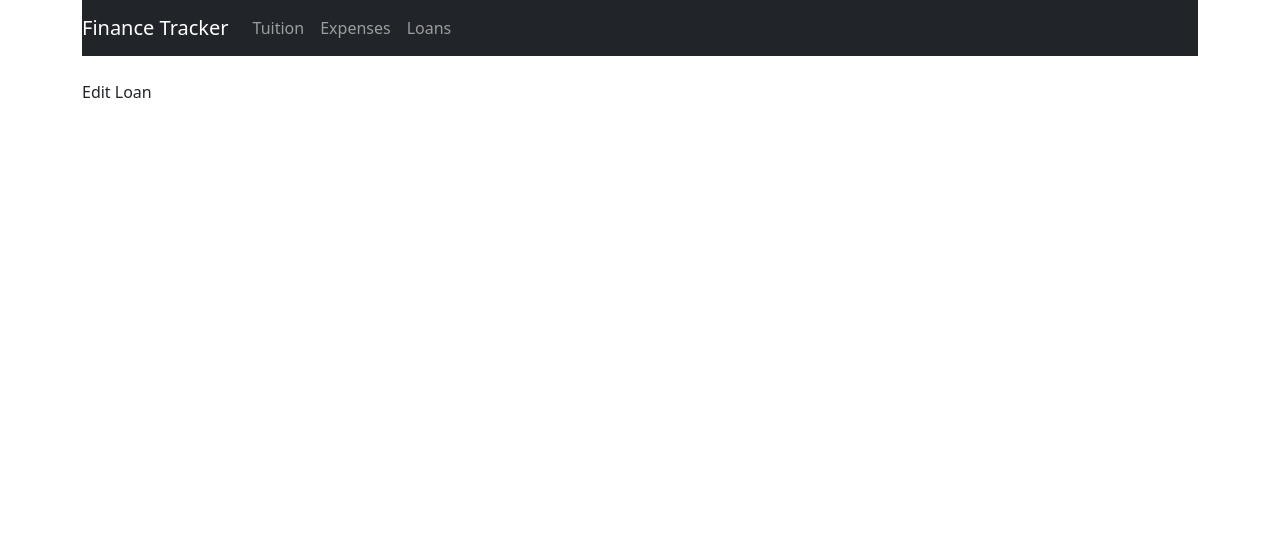
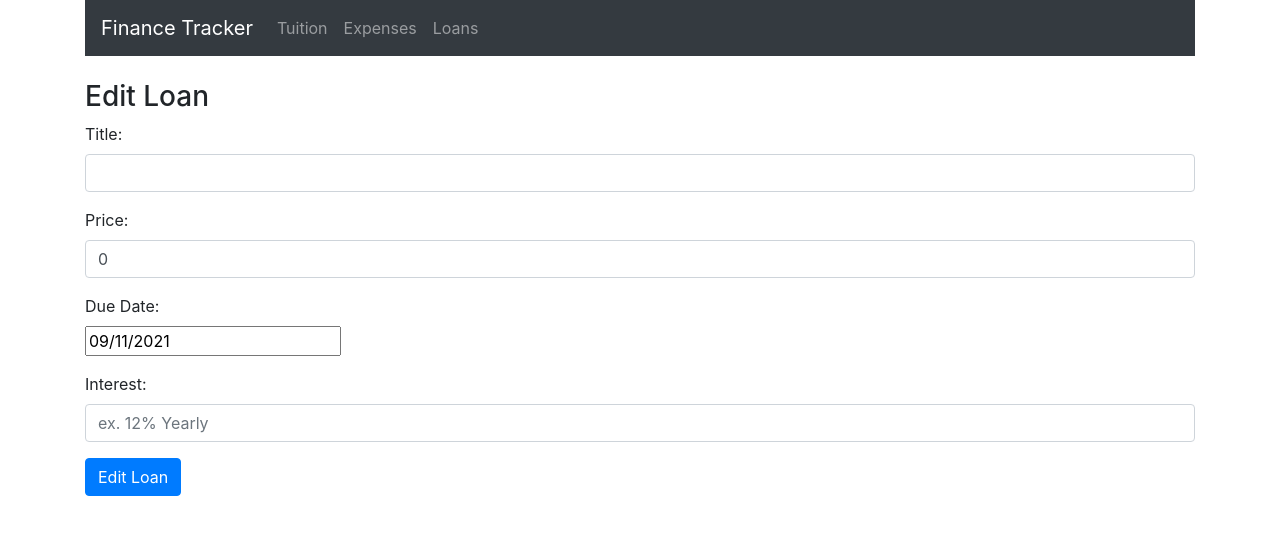
Before and after one commit to zuhayr-syed/Finance-Tracker, a React (Create React App) app: page /loans/edit/1 in a window 1280 px wide. Shown: the top 534 px of the page. Built offline with nearby package versions, Linux system fonts and the light colour scheme; no server answers.

Commit message:
completed the loans list page and loan edit page

```diff
--- a/src/components/create-loan.component.js
+++ b/src/components/create-loan.component.js
@@ -3,7 +3,7 @@ import axios from 'axios';
 import DatePicker from 'react-datepicker'; //import datepicker
 import "react-datepicker/dist/react-datepicker.css"; //import datepicker styling
 
-export default class CreateExpense extends Component {
+export default class CreateLoans extends Component {
     constructor(props){
         super(props);
 
@@ -115,7 +115,7 @@ export default class CreateExpense extends Component {
                     <div className="form-group">
                         <input
                         type="submit"
-                        value="Add Expense"
+                        value="Add Loan"
                         className="btn btn-primary" />
                     </div>
                 </form>
--- a/src/components/edit-loan.component.js
+++ b/src/components/edit-loan.component.js
@@ -1,11 +1,140 @@
 import React, { Component } from 'react';
+import axios from 'axios';
+import DatePicker from 'react-datepicker'; //import datepicker
+import "react-datepicker/dist/react-datepicker.css"; //import datepicker styling
 
-export default class EditLoan extends Component {
+export default class EditLoans extends Component {
+    constructor(props){
+        super(props);
+
+        //bindings
+        this.onChangeTitle = this.onChangeTitle.bind(this);
+        this.onChangePrice = this.onChangePrice.bind(this);
+        this.onChangeDuedate = this.onChangeDuedate.bind(this);
+        this.onChangeInterest = this.onChangeInterest.bind(this);
+        this.onSubmit = this.onSubmit.bind(this);
+
+        this.state = {
+            title: '',
+            price: 0,
+            duedate: new Date(),
+            interest: ''
+        }
+    }
+
+    componentDidMount(){
+        axios.get('http://localhost:5000/loans/'+this.props.match.params.id)
+            .then(response => {
+                this.setState({
+                    title: response.data.title,
+                    price: response.data.price,
+                    duedate: new Date(response.data.duedate),
+                    interest: response.data.interest
+                })
+            })
+            .catch(function (error){
+                console.log(error);
+            })
+    }
+
+    //change values
+    onChangeTitle(e) {
+        this.setState({
+            title: e.target.value
+        })
+    }
+    onChangePrice(e) {
+        this.setState({
+            price: e.target.value
+        })
+    }
+    onChangeDuedate(date) {
+        this.setState({
+            duedate: date
+        })
+    }
+    onChangeInterest(e) {
+        this.setState({
+            interest: e.target.value
+        })
+    }
+
+    onSubmit(e) {
+        e.preventDefault(); //prevents default behaviour
+
+        const loan = {
+            title: this.state.title,
+            price: this.state.price,
+            duedate: this.state.duedate,
+            interest: this.state.interest
+        }
+        console.log(loan);
+
+        axios.post('http://localhost:5000/loans/update/'+this.props.match.params.id, loan) //send data to mongodb
+            .then((res) => {
+                console.log(res.data)
+            }).catch((error) => {
+                console.log(error)
+            });
+
+        window.location = "/loans" //take user back to list
+    }
+
+
     render () {
         return (
             <div>
-                <p>Edit Loan</p>
+                <head>
+                    <link rel="stylesheet" href="https://stackpath.bootstrapcdn.com/bootstrap/4.3.1/css/bootstrap.min.css" integrity="sha384-ggOyR0iXCbMQv3Xipma34MD+dH/1fQ784/j6cY/iJTQUOhcWr7x9JvoRxT2MZw1T" crossorigin="anonymous"></link>
+                </head>
+                <h3>Edit Loan</h3>
+                <form onSubmit={this.onSubmit}>
+                    <div className="form-group">
+                        <label>Title: </label>
+                        <input type="text"
+                        required
+                        className="form-control"
+                        value={this.state.title}
+                        onChange={this.onChangeTitle}
+                        />
+                    </div>
+                    <div className="form-group">
+                        <label>Price: </label>
+                        <input type="text"
+                        required
+                        className="form-control"
+                        value={this.state.price}
+                        onChange={this.onChangePrice}
+                        />
+                    </div>
+                    <div className="form-group">
+                        <label>Due Date: </label>
+                        <div>
+                            <DatePicker
+                            selected={this.state.duedate}
+                            onChange={this.onChangeDuedate}
+                            />
+                        </div>
+                    </div>
+                    <div className="form-group">
+                        <label>Interest: </label>
+                        <input type="text"
+                        required
+                        placeholder="ex. 12% Yearly"
+                        className="form-control"
+                        value={this.state.interest}
+                        onChange={this.onChangeInterest}
+                        />
+                    </div>
+
+                    <div className="form-group">
+                        <input
+                        type="submit"
+                        value="Edit Loan"
+                        className="btn btn-primary" />
+                    </div>
+                </form>
             </div>
-        );
+        )
     }
 }
--- a/src/components/loans-list.component.js
+++ b/src/components/loans-list.component.js
@@ -1,13 +1,82 @@
 import React, { Component } from 'react';
-import DatePicker from 'react-datepicker'; //import datepicker
-import "react-datepicker/dist/react-datepicker.css"; //import datepicker styling
+import { Link } from 'react-router-dom'; //to link to certain URL
+import axios from 'axios';
 
-export default class CreateExpense extends Component {
+//functional react component (since it only needs to accept props & return JSX)
+const Loans = props => (
+    <tr>
+        <td>{props.loan.title}</td>
+        <td>${props.loan.price}</td>
+        <td>{props.loan.duedate.substring(0,10)}</td>
+        <td>{props.loan.interest}</td>
+        <td>
+            <Link to={"/loans/edit/"+props.loan._id} type="button" className="btn btn-outline-primary col-lg-12">Edit</Link>
+            <button type="button" className="btn btn-outline-danger col-lg-12 mt-1" href="" onClick={() => { props.deleteLoans(props.loan._id) }}>Delete</button>
+        </td>
+    </tr>
+)
 
-    render () {
+//class component
+export default class LoansList extends Component {
+    constructor(props){
+        super(props);
+
+        this.deleteLoans = this.deleteLoans.bind(this)
+
+        this.state = {
+            loans: []
+        };
+    }
+
+    //return all tuition
+    componentDidMount(){
+        axios.get('http://localhost:5000/loans/')
+            .then(response => {
+                this.setState({
+                    loans: response.data})
+            })
+            .catch((error) => {
+                console.log(error);
+            })
+    }
+    //delete tuition
+    deleteLoans(id) {
+        axios.delete('http://localhost:5000/loans/'+id)
+            .then(response => console.log(response.data));
+        //delete from frontend
+        this.setState({
+            loans: this.state.loans.filter(el => el._id !== id) //if the id does not equal to deleted id (_id from mongodb)
+        })
+    }
+
+    loansList(){
+        return this.state.loans.map(currentloans => { //for every element in the array return component
+            return <Loans loan={currentloans} deleteLoans={this.deleteLoans} key={currentloans._id}/>; //pass 3 props
+        })
+    }
+
+    render() {
         return (
             <div>
-                <p>Loan List</p>
+                <head>
+                    <link rel="stylesheet" href="https://stackpath.bootstrapcdn.com/bootstrap/4.3.1/css/bootstrap.min.css" integrity="sha384-ggOyR0iXCbMQv3Xipma34MD+dH/1fQ784/j6cY/iJTQUOhcWr7x9JvoRxT2MZw1T" crossorigin="anonymous"></link>
+                </head>
+                <h3>Your Loans</h3>
+                <table className ="table">
+                    <thead className="thead-dark">
+                        <tr>
+                            <th>Title</th>
+                            <th>Price</th>
+                            <th>Duedate</th>
+                            <th>Interest</th>
+                            <th></th>
+                        </tr>
+                    </thead>
+                    <tbody>
+                        { this.loansList() }
+                    </tbody>
+                </table>
+                <Link to="/loans/create" type="button" className="btn btn-secondary">Add A Loan</Link>
             </div>
         )
     }
```
